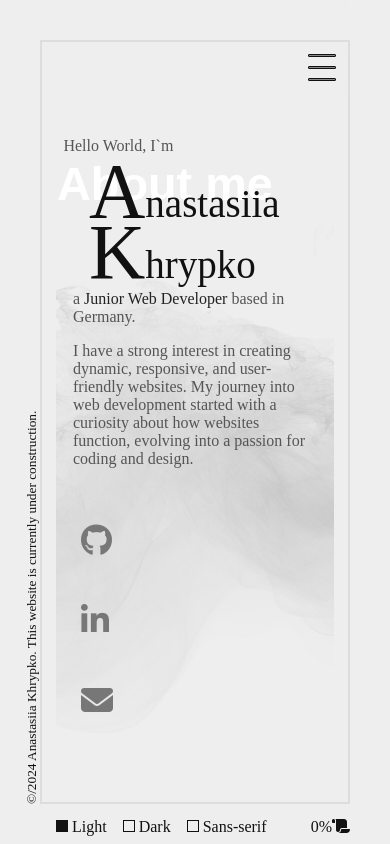
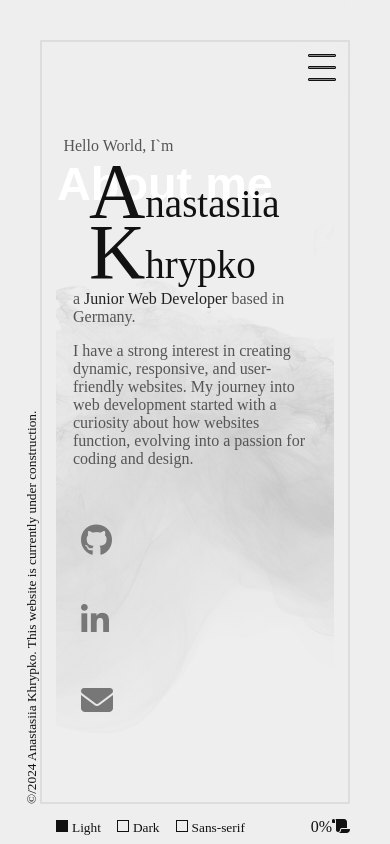
Before and after one commit to iamstasiia/WebArtistry-by-AK, a React (Vite) app: page / in a window 390 px wide. Built offline with nearby package versions, Linux system fonts and the light colour scheme; a web font is replaced by a local one.

Commit message:
label bug fixed

```diff
--- a/src/styles/_footer.scss
+++ b/src/styles/_footer.scss
@@ -71,3 +71,9 @@ footer {
         opacity: 1;
     }
 }
+
+@media (max-width: 500px) {
+    footer .theme-switcher-container label {
+        font-size: smaller;
+    }
+}
```
